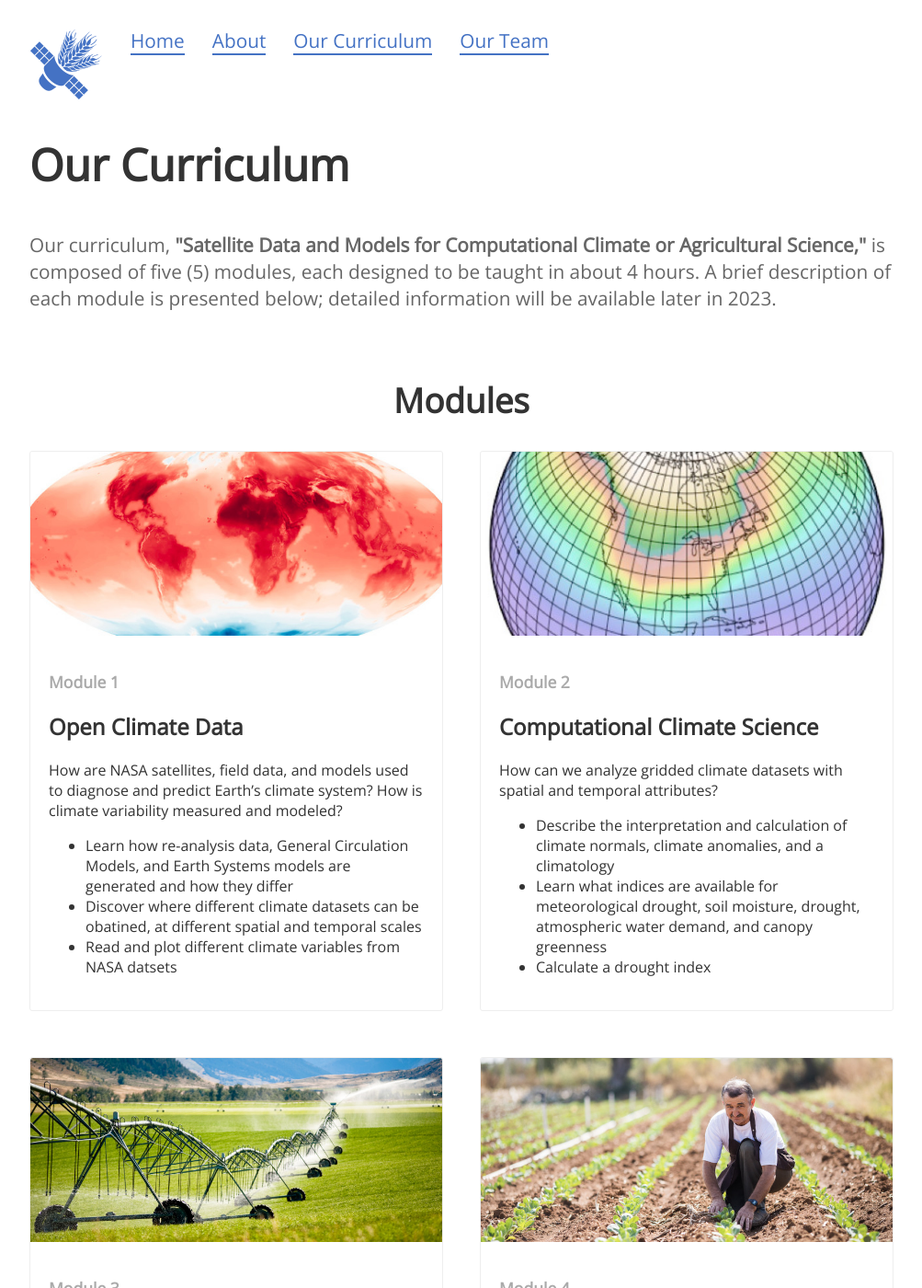
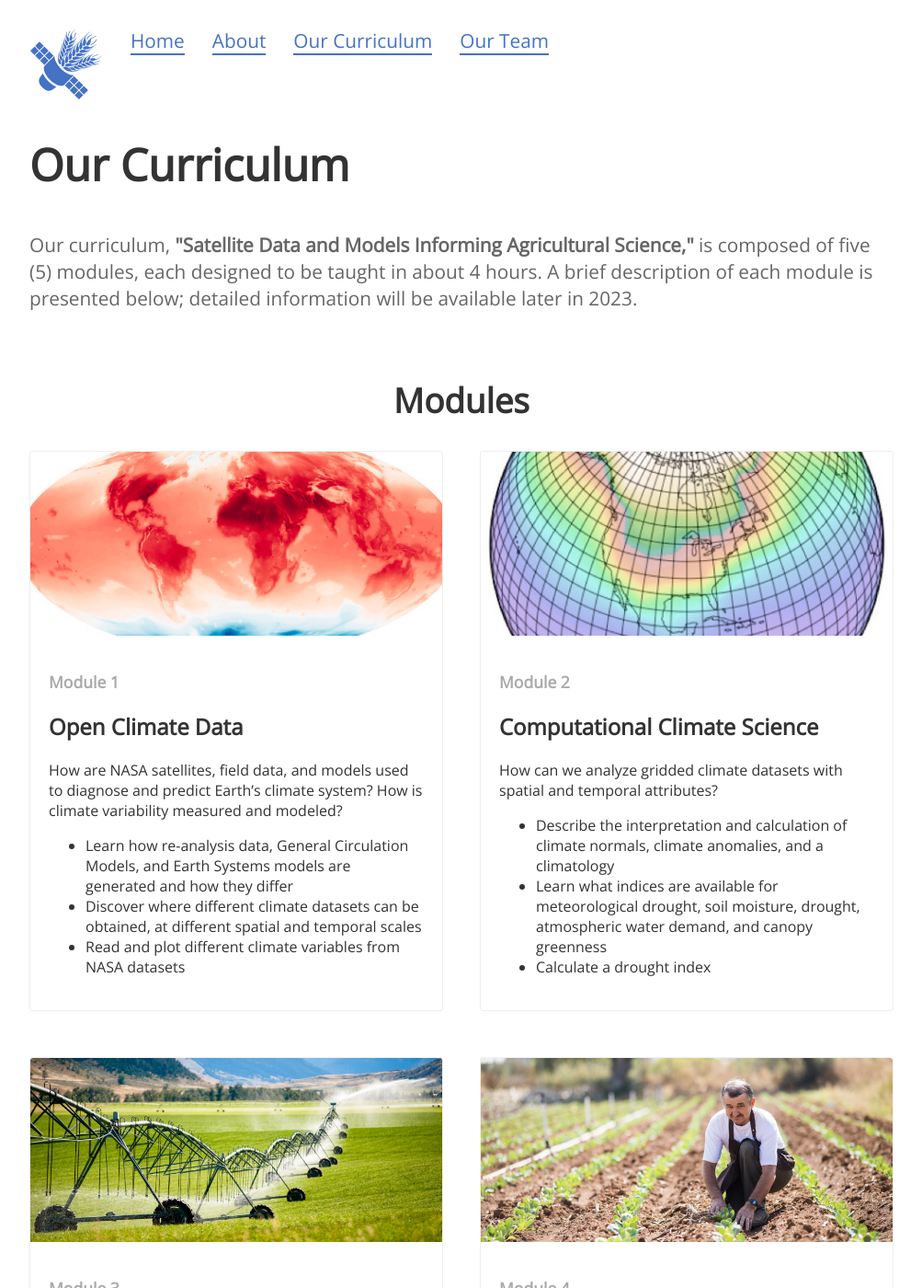
Before and after one commit to OpenClimateScience/OpenClimateScience.github.io, a Jekyll site: the page built from curriculum.md, in a window 1280 px wide and 1400 px high. Shown: the whole window at 92% size, without its empty margins (138-1141 px from the left). Built offline with Jekyll 4.4.1, drawn with Linux system fonts in a browser that asks for light colours; nearby versions of some CDN libraries.

Commit message:
Fixed typos on the Curriculum page

```diff
--- a/curriculum.md
+++ b/curriculum.md
@@ -10,7 +10,7 @@ permalink: /curriculum
 	</div>
 	<div class="container">
 		<p>
-		Our curriculum, <b>"Satellite Data and Models for Computational Climate or Agricultural Science,"</b> is composed of five (5) modules, each designed to be taught in about 4 hours. A brief description of each module is presented below; detailed information will be available later in 2023.
+		Our curriculum, <b>"Satellite Data and Models Informing Agricultural Science,"</b> is composed of five (5) modules, each designed to be taught in about 4 hours. A brief description of each module is presented below; detailed information will be available later in 2023.
 		</p>
 	</div>
 </header>
@@ -26,8 +26,8 @@ permalink: /curriculum
 				How are NASA satellites, field data, and models used to diagnose and predict Earth’s climate system? How is climate variability measured and modeled?
 				<ul>
 					<li>Learn how re-analysis data, General Circulation Models, and Earth Systems models are generated and how they differ</li>
-					<li>Discover where different climate datasets can be obatined, at different spatial and temporal scales</li>
-					<li>Read and plot different climate variables from NASA datsets</li>
+					<li>Discover where different climate datasets can be obtained, at different spatial and temporal scales</li>
+					<li>Read and plot different climate variables from NASA datasets</li>
 				</ul>
 			</div>
 		</div>
```
